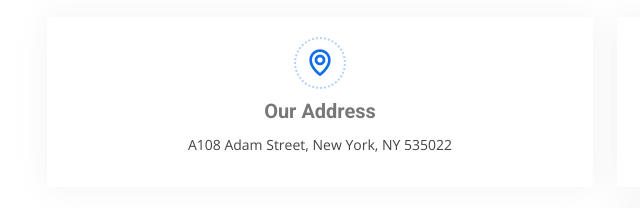
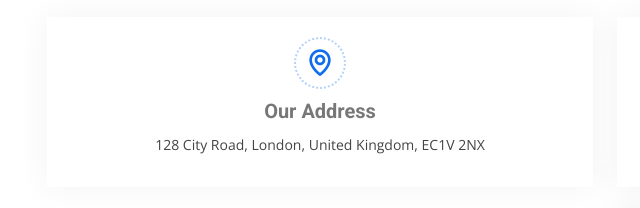
Before and after one commit to Peerdrop/Genaro, a plain HTML site: page index.html in a window 1280 px wide. Shown: the part 2600-2808 px from the top of the page, 35-675 px from the left. Drawn offline with nearby package versions, Linux system fonts and the light colour scheme; grey boxes are pictures that could not be loaded.

Commit message:
Address change

```diff
--- a/index.html
+++ b/index.html
@@ -851,7 +851,7 @@
             <div class="info-box mb-4">
               <i class="bx bx-map"></i>
               <h3>Our Address</h3>
-              <p>A108 Adam Street, New York, NY 535022</p>
+              <p>128 City Road, London, United Kingdom, EC1V 2NX</p>
             </div>
           </div>
 
```
